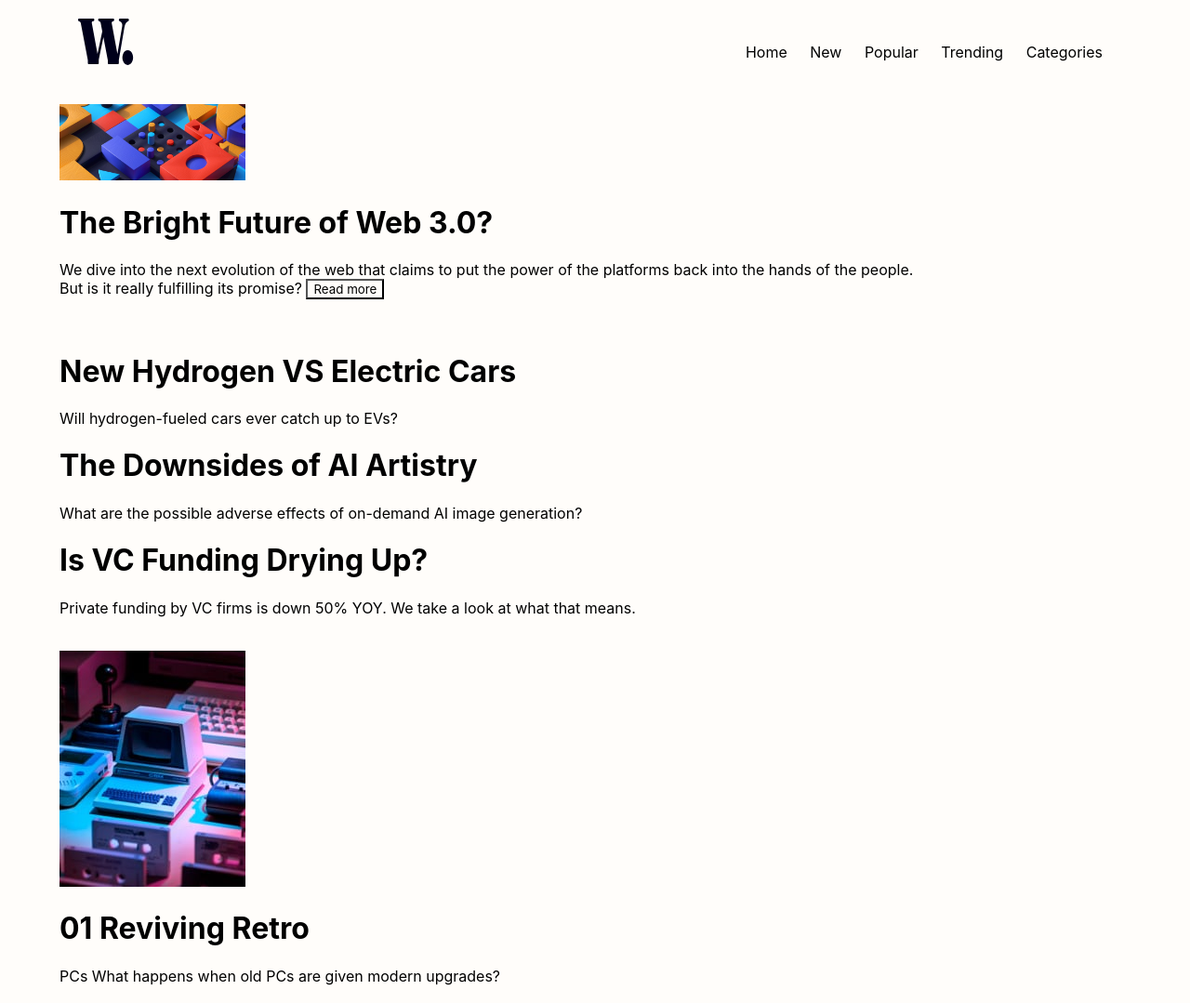
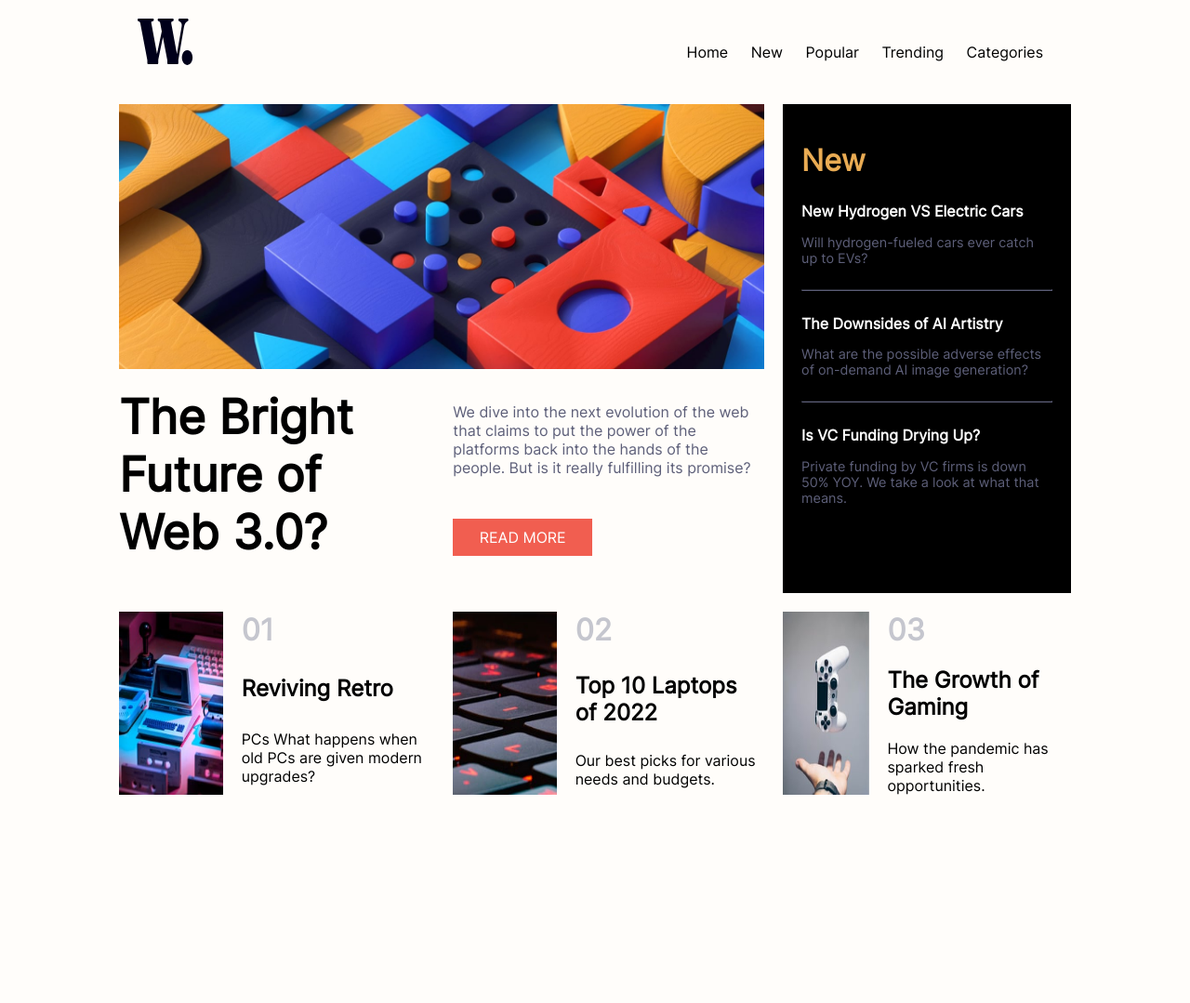
Before and after one commit to Esther2504/frontend-mentor-challenges, a plain HTML site: page news-homepage-main/index.html in a window 1280 px wide. Shown: the top 1079 px of the page at 93% size. After the commit the page ends 905 px from the top, so only its background shows below. Drawn offline with Linux system fonts and the light colour scheme; a web font is replaced by a local one.

Commit message:
most styling done

```diff
--- a/news-homepage-main/index.html
+++ b/news-homepage-main/index.html
@@ -36,43 +36,64 @@
   </nav>
   <body>
     <div class="container">
-      <div>
-        <img src="assets/images/image-web-3-desktop.jpg" />
-        <h1>The Bright Future of Web 3.0?</h1>
+      <div style="grid-area: top">
+        <div class="main-article">
+          <img
+            style="grid-area: img"
+            src="assets/images/image-web-3-desktop.jpg"
+          />
+          <h1 style="grid-area: title">The Bright Future of Web 3.0?</h1>
+          <p>
+            We dive into the next evolution of the web that claims to put the
+            power of the platforms back into the hands of the people. But is it
+            really fulfilling its promise?
+          </p>
+          <button>READ MORE</button>
+        </div>
+      </div>
+      <div class="side-article">
+        <h1>New</h1>
+        <h2>New Hydrogen VS Electric Cars</h2>
+        <p>Will hydrogen-fueled cars ever catch up to EVs?</p>
+        <hr />
+        <h2>The Downsides of AI Artistry</h2>
         <p>
-        We dive into the next evolution of the web
-        that claims to put the power of the platforms back into the hands of the
-        people. But is it really fulfilling its promise?
-        <button>Read more</button>
-      </p>
+          What are the possible adverse effects of on-demand AI image
+          generation?
+        </p>
+        <hr />
+        <h2>Is VC Funding Drying Up?</h2>
+        <p>
+          Private funding by VC firms is down 50% YOY. We take a look at what
+          that means.
+        </p>
       </div>
-      <div>
-        <h1>New Hydrogen VS Electric Cars</h1>
-        <p>Will hydrogen-fueled cars ever catch up to
-        EVs?</p>
-        <h1>The Downsides of AI Artistry</h1>
-        <p>What are the possible adverse effects
-          of on-demand AI image generation?</p>
-          <h1>Is VC Funding Drying Up?</h1>
-          <p>Private
-            funding by VC firms is down 50% YOY. We take a look at what that means.</p>
+      <div class="bottom-article">
+        <img style="grid-area: img" src="assets/images/image-retro-pcs.jpg" />
+        <h1 style="grid-area: number">01</h1>
+        <h2 style="grid-area: title">Reviving Retro</h2>
+        <p style="grid-area: description">
+          PCs What happens when old PCs are given modern upgrades?
+        </p>
       </div>
-      <div>
-        <img src="assets/images/image-retro-pcs.jpg" />
-        <h1>01 Reviving Retro</h1>
-        <p>PCs What happens when old PCs are given modern
-        upgrades?</p>
+      <div class="bottom-article">
+        <img style="grid-area: img" src="assets/images/image-top-laptops.jpg" />
+        <h1 style="grid-area: number">02</h1>
+        <h2 style="grid-area: title">Top 10 Laptops of 2022</h2>
+        <p style="grid-area: description">
+          Our best picks for various needs and budgets.
+        </p>
       </div>
-      <div>
-        <img src="assets/images/image-top-laptops.jpg" />
-        <h1>02 Top 10 Laptops of 2022</h1>
-        <p>Our best picks for various needs and budgets.</p>
-      </div>
-      <div>
-        <img src="assets/images/image-gaming-growth.jpg" />
-        <h1>03 The Growth of Gaming</h1>
-        <p>How the pandemic has sparked fresh
-          opportunities.</p>
+      <div class="bottom-article">
+        <img
+          style="grid-area: img"
+          src="assets/images/image-gaming-growth.jpg"
+        />
+        <h1 style="grid-area: number">03</h1>
+        <h2 style="grid-area: title">The Growth of Gaming</h2>
+        <p style="grid-area: description">
+          How the pandemic has sparked fresh opportunities.
+        </p>
       </div>
     </div>
   </body>
--- a/news-homepage-main/styles/_articles.scss
+++ b/news-homepage-main/styles/_articles.scss
@@ -1,9 +1,88 @@
 .container {
     display: grid;
-    width: 80%;
     gap: 20px;
+    grid-template-areas:
+    'top top right'
+    'bottom1 bottom2 bottom3';
 }
 
 img {
-    width: 200px;
+    width: 100%;
 }
+
+button {
+    border-style: none;
+    background-color: hsl(5, 85%, 63%);
+    color: white;
+    width: 150px;
+    height: 40px;
+    font-size: 1rem;
+    margin-top: -30px;
+}
+
+.main-article {
+    display: grid;
+    gap: 20px;
+    grid-template-areas:
+    'img img'
+    'title left'
+    'title button';
+
+    h1 {
+        font-size: 3.2rem;
+        margin-top: 0;
+        font-weight: 800;
+    }
+
+    p {
+        font-size: 1rem;
+        color: hsl(236, 13%, 42%);
+    }
+}
+
+.side-article {
+    background-color: black;
+    color: white;
+    padding: 20px;
+
+    h1 {
+        color: hsl(35, 77%, 62%);
+    }
+
+    h2 {
+        font-size: 1rem;
+        margin-top: 25px;
+    }
+
+    p {
+        color: hsl(236, 13%, 42%);
+        font-size: 0.9rem;
+        margin-bottom: 25px;
+    }
+
+    hr {
+        border-color: hsl(236, 13%, 42%);
+    }
+}
+
+.bottom-article {
+    display: grid;
+    gap: 20px;
+    grid-template-areas:
+    'img number'
+    'img title'
+    'img description';
+    margin-bottom: 50px;
+
+    img {
+        height: 100%;
+    }
+
+    h1, h2, p {
+        margin: 0;
+    }
+
+    h1 {
+        color: hsl(233, 8%, 79%);
+    }
+}
--- a/news-homepage-main/styles/_general.scss
+++ b/news-homepage-main/styles/_general.scss
@@ -1,11 +1,16 @@
-@import url("https://fonts.google.com/specimen/Inter");
+// @import url("https://fonts.google.com/specimen/Inter");
+
+@font-face {
+  font-family: Inter;
+  src: url(../assets/fonts/static/Inter-regular.ttf);
+}
 
 * {
-  background-color: hsl(36, 100%, 99%);
   font-family: "Inter";
 }
 
 body {
-    width: 90%;
+    width: 80%;
     margin: 0 auto;
+    background-color: hsl(36, 100%, 99%);
 }
```
Also changed, not shown: news-homepage-main/styles/style.css, 1 other file.
